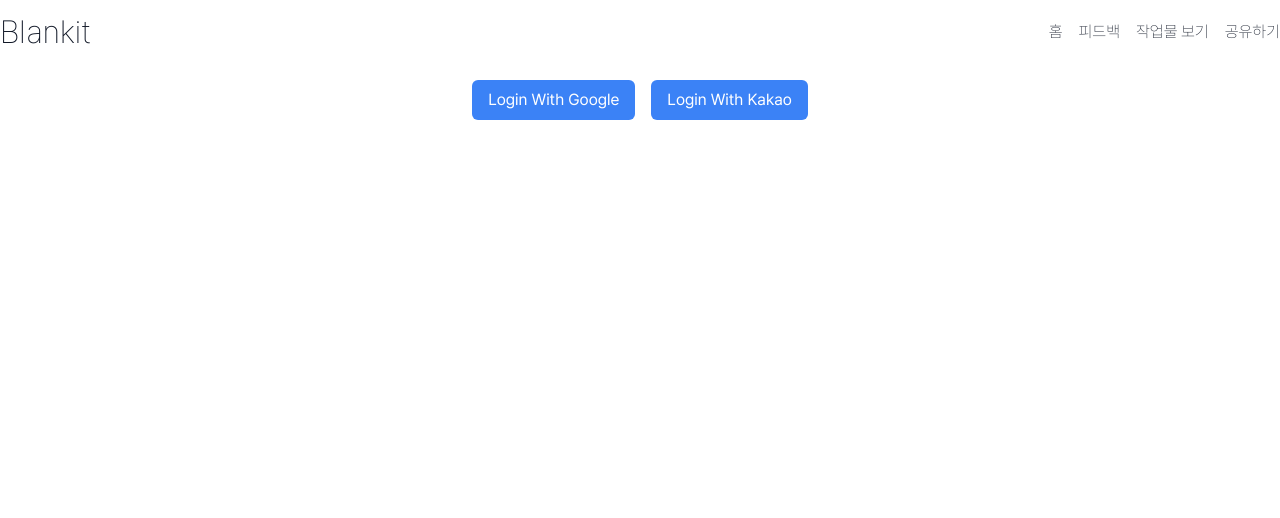
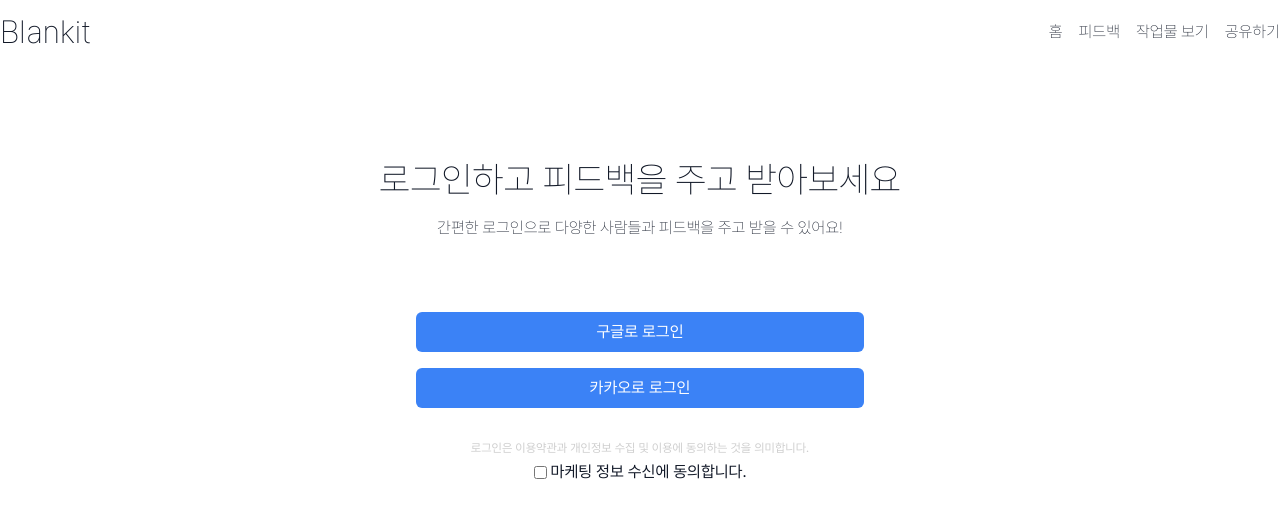
Before and after one commit to blankit-team/blankit-frontend, a Next.js app: page /signin in a window 1280 px wide. Shown: the top 518 px of the page. Built offline with nearby package versions, Linux system fonts and the light colour scheme.

Commit message:
:tada: 로그인 페이지 수정

```diff
--- a/src/app/page.tsx
+++ b/src/app/page.tsx
@@ -1,12 +1,15 @@
+import { redirect } from 'next/navigation'
 import { getServerSession } from 'next-auth'
 import { authOptions } from './api/auth/[...nextauth]/route'
 import SignOutButton from '@/components/buttons/sign-out-button'
-import SignInButton from '@/components/buttons/sign-in-button'
 import { BKContainer } from '@/components/ui/bk-container'
+import NAVIGATION_PATH from '@/config/navigation-path'
 
 export default async function Home() {
   const session = await getServerSession(authOptions)
-  console.log(session)
+  if (!session) {
+    redirect(NAVIGATION_PATH.SIGN_IN)
+  }
 
   return (
     <main className="flex flex-col items-center justify-between min-h-screen p-24">
@@ -17,12 +20,6 @@ export default async function Home() {
             <SignOutButton />
           </div>
         )}
-        {!session && (
-          <div className="flex flex-col gap-2">
-            <h2>안녕하세요</h2>
-            <SignInButton />
-          </div>
-        )}
       </BKContainer>
     </main>
   )
--- /dev/null
+++ b/src/app/signin/components/description.tsx
@@ -0,0 +1,13 @@
+import BKCheckBox from '@/components/ui/bk-checkbox'
+import React from 'react'
+
+export default function Description() {
+  return (
+    <div className="flex flex-col items-center">
+      <div className="text-xs text-[#CECECE] mb-1">
+        로그인은 이용약관과 개인정보 수집 및 이용에 동의하는 것을 의미합니다.
+      </div>
+      <BKCheckBox value="마케팅 정보 수신에 동의합니다." className="text-sm" />
+    </div>
+  )
+}
--- a/src/app/signin/components/oauth-sigin-in.tsx
+++ b/src/app/signin/components/oauth-sigin-in.tsx
@@ -6,16 +6,16 @@ import { signIn } from 'next-auth/react'
 
 export default function OAuthSignIn() {
   return (
-    <div className="flex flex-row justify-center w-full gap-4">
+    <div className="flex flex-col justify-center w-full gap-4">
       <BKButton
         onClick={() => signIn('google', { callbackUrl: NAVIGATION_PATH.HOME })}
       >
-        Login With Google
+        구글로 로그인
       </BKButton>
       <BKButton
         onClick={() => signIn('kakao', { callbackUrl: NAVIGATION_PATH.HOME })}
       >
-        Login With Kakao
+        카카오로 로그인
       </BKButton>
     </div>
   )
--- /dev/null
+++ b/src/app/signin/components/title.tsx
@@ -0,0 +1,14 @@
+import React from 'react'
+
+export default function Title() {
+  return (
+    <div className="flex flex-col">
+      <h1 className="mx-auto mb-4 text-4xl font-thin">
+        로그인하고 피드백을 주고 받아보세요
+      </h1>
+      <p className="mx-auto font-thin text-md">
+        간편한 로그인으로 다양한 사람들과 피드백을 주고 받을 수 있어요!
+      </p>
+    </div>
+  )
+}
--- a/src/app/signin/page.tsx
+++ b/src/app/signin/page.tsx
@@ -1,9 +1,19 @@
+import Title from './components/title'
 import OAuthSignIn from './components/oauth-sigin-in'
+import Description from './components/description'
 
 export default function SignInPage() {
   return (
     <div className="flex flex-col gap-4 p-4">
-      <OAuthSignIn />
+      <div className="mt-20 mb-14">
+        <Title />
+      </div>
+      <div className="w-1/2 max-w-md mx-auto mb-4">
+        <OAuthSignIn />
+      </div>
+      <div className="w-1/2 max-w-md mx-auto">
+        <Description />
+      </div>
     </div>
   )
 }
```
